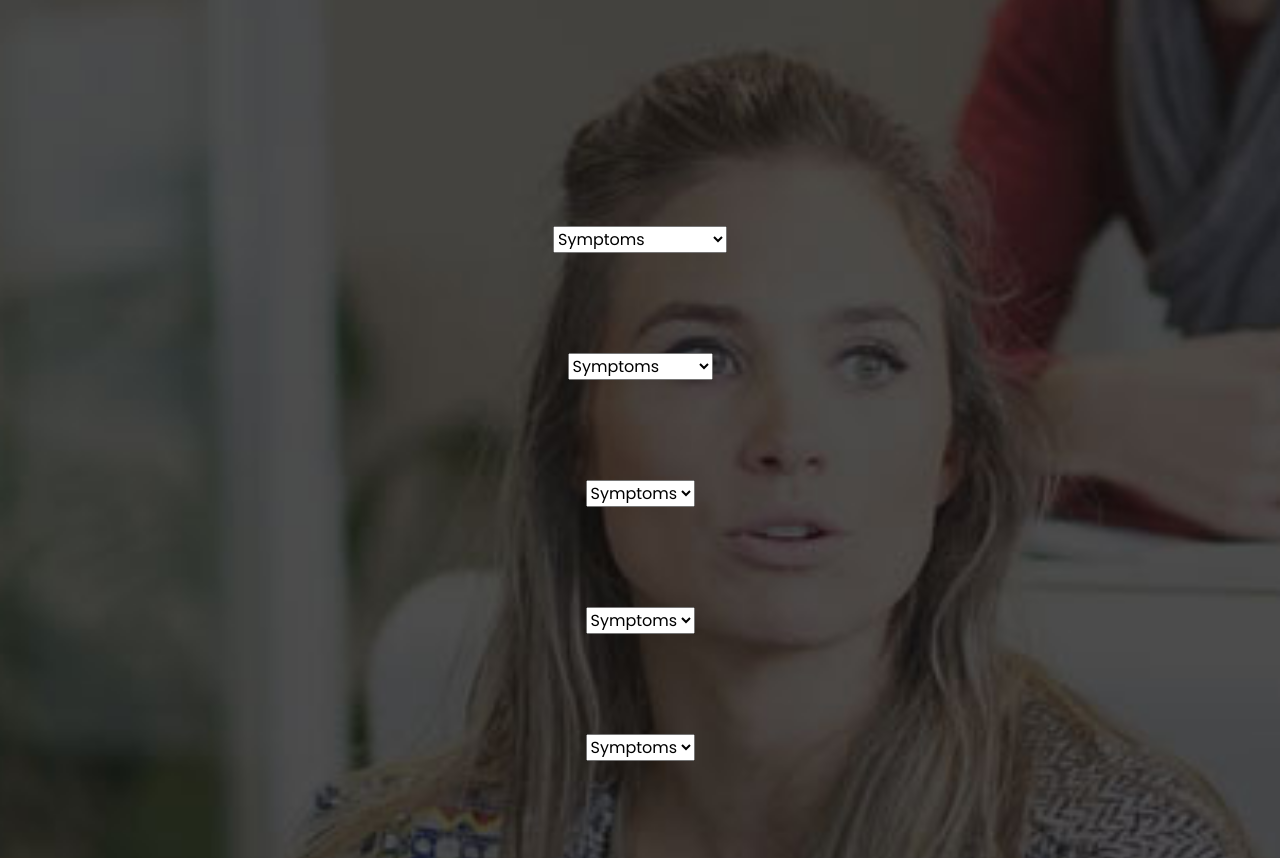
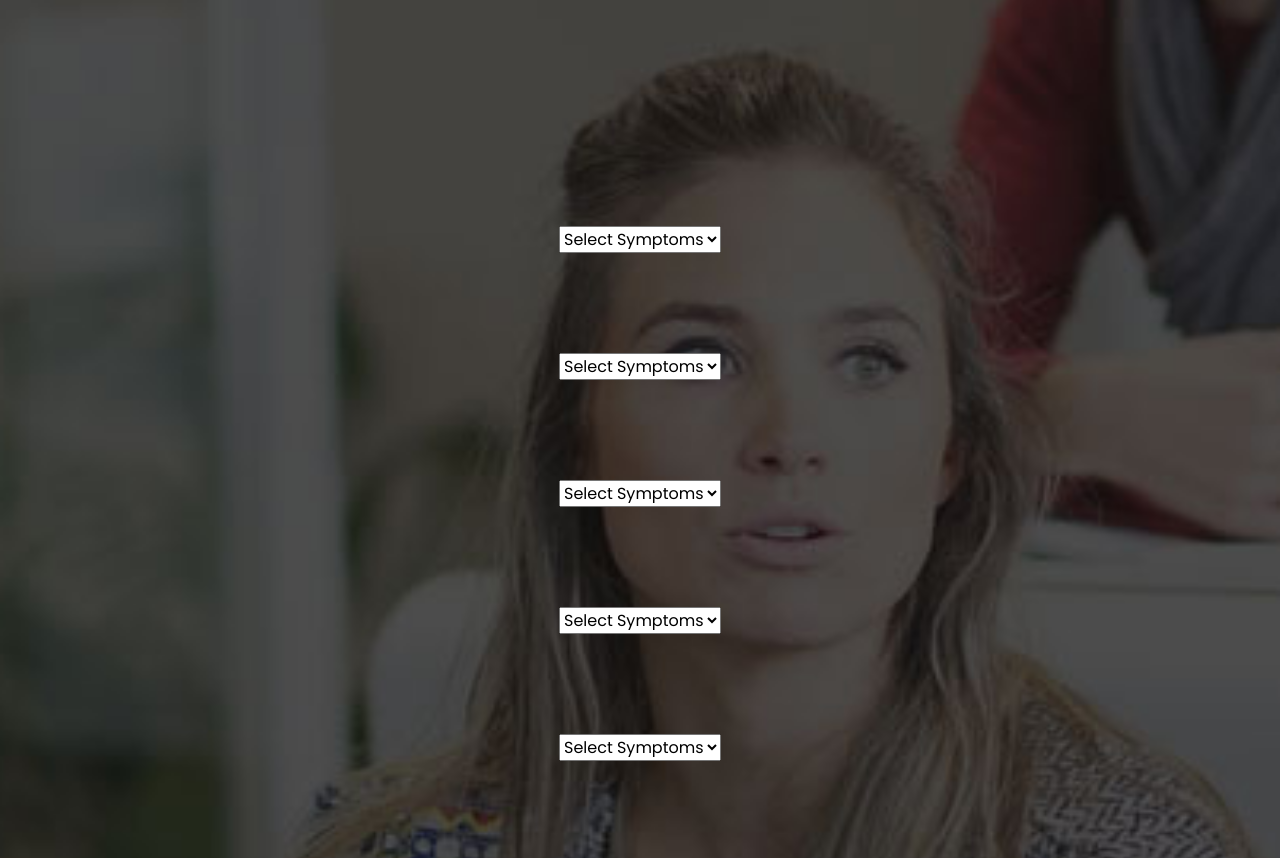
Before and after one commit to shashank1642/Software, a plain HTML site: page prediction.html in a window 1280 px wide. Shown: the part 84-942 px from the top of the page. Drawn offline with Linux system fonts and the light colour scheme.

Commit message:
Fix: Frontend

```diff
--- a/assets/css/owl.css
+++ b/assets/css/owl.css
@@ -184,3 +184,14 @@
   z-index: 1;
   height: 100%;
   width: 100%; }
+
+  .outer {
+    border: 2px solid rgb(212, 121, 121);
+    width: 10px;
+    display: contents;
+  }
+
+  .outer > div {
+    border: 1px solid rgb(101, 60, 214);
+
+  }
--- a/prediction.html
+++ b/prediction.html
@@ -80,107 +80,91 @@ https://templatemo.com/tm-546-sixteen-clothing
           <div class="col-md-12">
             <div class="text-content">
 
+              <!-- <div id="myText" onkeyup="stoppedType()"> -->
               <section class="container">
                 <div class="dropdown">
-                  <select name="one" class="dropdown-select">
-                    <option value="">Symptoms</option>
+                  <select name="one" class="dropdown-select" id="one">
+                    <option value="">Select Symptoms</option>
                     <option value="1">constipation</option>
                     <option value="2">abdonimal_pain</option>
                     <option value="3">back_pain</option>
                     <option value="4">diarrhoea</option>
-                    <option value="5">yellowing_of_eyes</option>
-                    <option value="6">irritation_in_anus</option>
-                    <option value="7">bloody_stool</option>
-                    <option value="8">dizziness</option>
-                    <option value="9">cramps</option>
-                    <option value="10">chest_pain</option>
+                    <option value="5">Option #5</option>
+
+
                   </select>
                 </div>
 
                 <div class="dropdown">
-                  <select name="one" class="dropdown-select">
-                    <option value="">Symptoms</option>
+                  <select name="one" class="dropdown-select" id="two">
+                    <option value="">Select Symptoms</option>
                     <option value="1">diarrhoea</option>
                     <option value="2">cramps</option>
                     <option value="3">sinus_pressure</option>
                     <option value="4">Option #4</option>
                     <option value="5">Option #5</option>
-                    <option value="6">Option #6</option>
-                    <option value="7">Option #7</option>
-                    <option value="8">Option #8</option>
-                    <option value="9">Option #9</option>
-                    <option value="10">Option #10</option>
+
                   </select>
                 </div>
 
 
                 <div class="dropdown">
-                  <select name="one" class="dropdown-select">
-                    <option value="">Symptoms</option>
-                    <option value="1">Option #1</option>
-                    <option value="2">Option #2</option>
-                    <option value="3">Option #3</option>
+                  <select name="one" class="dropdown-select" id="three">
+                    <option value="">Select Symptoms</option>
+                    <option value="1">diarrhoea</option>
+                    <option value="2">cramps</option>
+                    <option value="3">sinus_pressure</option>
                     <option value="4">Option #4</option>
                     <option value="5">Option #5</option>
-                    <option value="6">Option #6</option>
-                    <option value="7">Option #7</option>
-                    <option value="8">Option #8</option>
-                    <option value="9">Option #9</option>
-                    <option value="10">Option #10</option>
+
                   </select>
                 </div>
 
                 <div class="dropdown">
-                  <select name="one" class="dropdown-select">
-                    <option value="">Symptoms</option>
-                    <option value="1">Option #1</option>
-                    <option value="2">Option #2</option>
-                    <option value="3">Option #3</option>
-                    <option value="4">Option #4</option>
+                  <select name="one" class="dropdown-select" id="four">
+                    <option value="">Select Symptoms</option>
+                    <option value="1">constipation</option>
+                    <option value="2">abdonimal_pain</option>
+                    <option value="3">back_pain</option>
+                    <option value="4">diarrhoea</option>
                     <option value="5">Option #5</option>
-                    <option value="6">Option #6</option>
-                    <option value="7">Option #7</option>
-                    <option value="8">Option #8</option>
-                    <option value="9">Option #9</option>
-                    <option value="10">Option #10</option>
+
+
                   </select>
                 </div>
+                <div class="dropdown">
+                  <select name="one" class="dropdown-select" id="five">
+                    <option value="">Select Symptoms</option>
+                    <option value="1">constipation</option>
+                    <option value="2">abdonimal_pain</option>
+                    <option value="3">back_pain</option>
+                    <option value="4">diarrhoea</option>
+                    <option value="5">Option #5</option>
 
-                <div class="dropdown">
-                  <select name="one" class="dropdown-select">
-                    <option value="">Symptoms</option>
-                    <option value="1">Option #1</option>
-                    <option value="2">Option #2</option>
-                    <option value="3">Option #3</option>
-                    <option value="4">Option #4</option>
-                    <option value="5">Option #5</option>
-                    <option value="6">Option #6</option>
-                    <option value="7">Option #7</option>
-                    <option value="8">Option #8</option>
-                    <option value="9">Option #9</option>
-                    <option value="10">Option #10</option>
+
                   </select>
                 </div>
-              </section>
+                </section>
+                <!-- </div> -->
 
-              <button type="button" class="btn btn-warning">Check</button>
+              <button type="button" class="btn btn-warning"  id="sub" onclick="EnableDisable(this)">Check</button>
+
+
 
             </div>
           </div>
         </div>
       </div>
     </div>
-
-
-
-
-
-
     <footer>
       <div class="container">
         <div class="row">
           <div class="col-md-12">
             <div class="inner-content">
+
+              <div class="outer">
+                <div>YOUR RESULT</div>
+              </div>
 
             </div>
           </div>
@@ -212,6 +196,33 @@ https://templatemo.com/tm-546-sixteen-clothing
           }
       }
     </script>
+    <script type="text/javascript">
+      function EnableDisable(sub) {
+          //Reference the Button.
+          var first = document.getElementById("one");
+          var second = document.getElementById("two");
+          var third=document.getElementById("three");
+          var fourth = document.getElementById("four");
+          var fifth = document.getElementById("five");
+
+
+          if (first.value.trim() == "" && second.value.trim() == "" && third.value.trim() == "" && fourth.value.trim() == "" && fifth.value.trim() == "") {
+             alert("Select atleast one Symtom");
+          }
+      };
+      // function stoppedType(){
+      //   var first = document.getElementById("one");
+      //   var second = document.getElementById("two");
+      //   var third=document.getElementById("three");
+      //  var fourth = document.getElementById("four");
+      //  var fifth = document.getElementById("five");
+      //  if(first.length===0 && second.length===0 && third.length===0 && fourth.length===0 && fifth.length===0){
+      //     document.getElementById('sub').disabled=true;
+      //  }else{
+      //   document.getElementById('sub').disabled=false;
+      //  }
+      // }
+  </script>
 
 
   </body>
```
